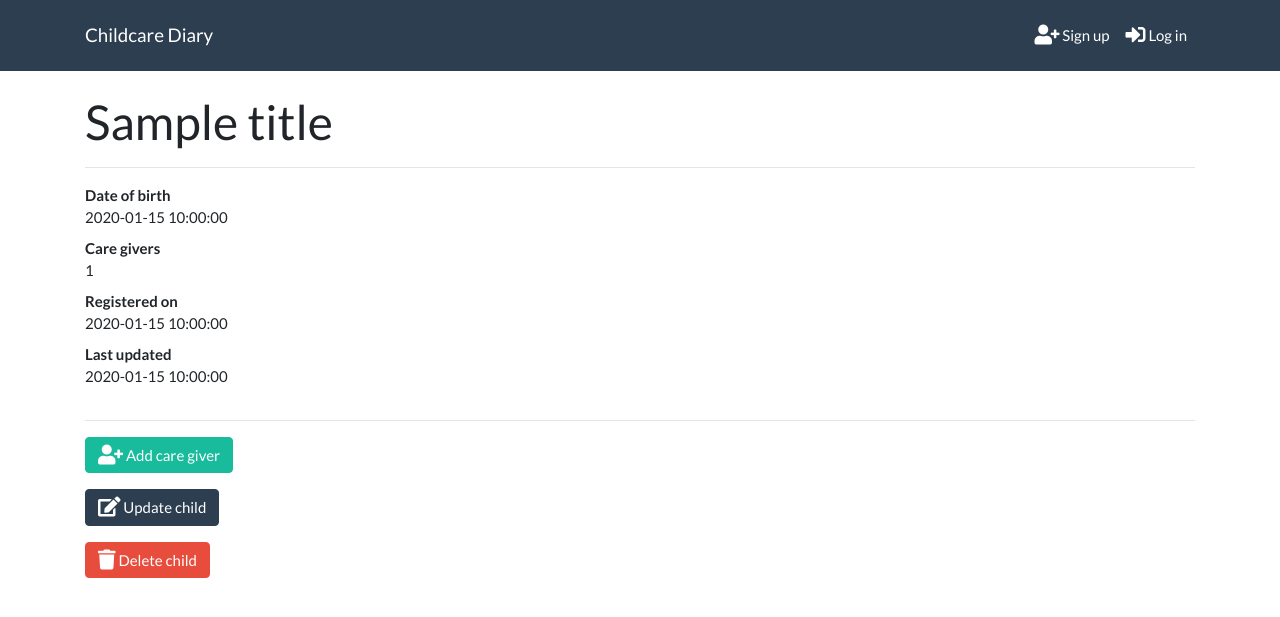
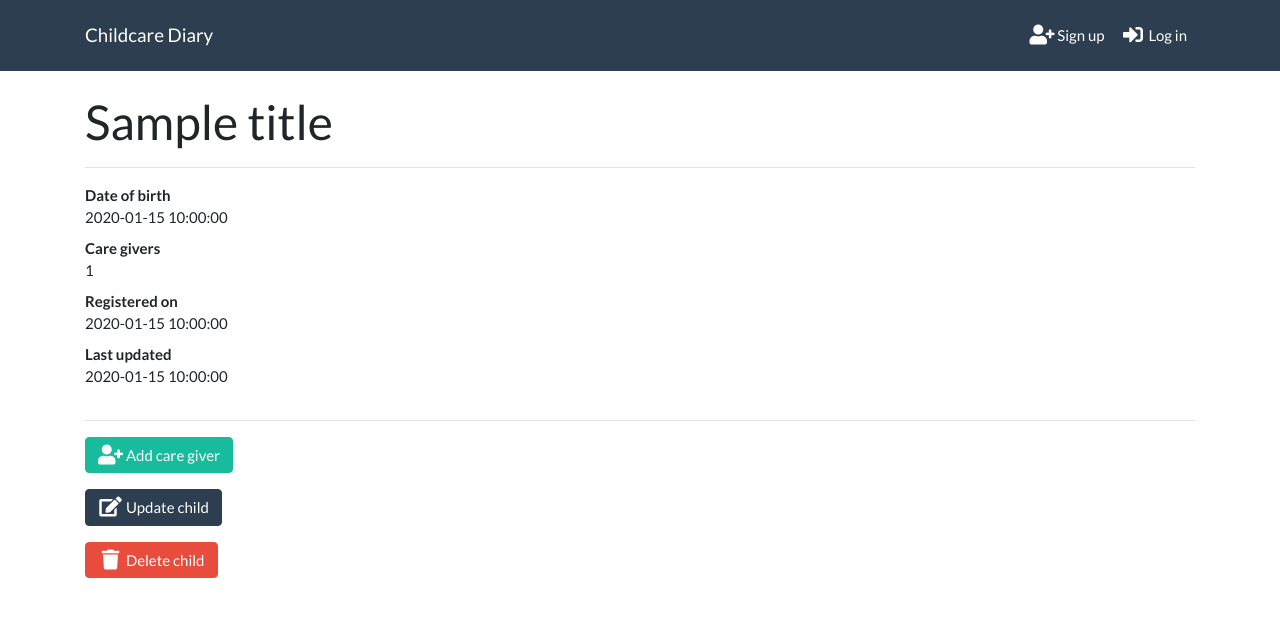
Before and after one commit to MashSoftware/diary-ui, a Flask app: template app/templates/child.html in a window 1280 px wide. Shown: the top 617 px of the page. Run offline with Flask 2, Linux system fonts and the light colour scheme; the template is opened without the code that fills it: most values are stand-ins (such as "Sample title", 1, 10 or a date in 2020); parts of the project's set-up code (start-up, migrations or seed data) failed here and were passed over; some libraries are stand-ins or nearby versions.

Commit message:
fixed width icons

```diff
--- a/app/templates/base.html
+++ b/app/templates/base.html
@@ -36,27 +36,27 @@
                 {% if current_user.is_anonymous %}
                 <ul class="navbar-nav ml-auto">
                     <li class="nav-item">
-                        <a class="nav-link" href="{{ url_for('signup') }}"><i class="fas fa-user-plus fa-lg"></i> Sign up</a>
+                        <a class="nav-link" href="{{ url_for('signup') }}"><i class="fas fa-user-plus fa-lg fa-fw"></i> Sign up</a>
                     </li>
                     <li class="nav-item">
-                        <a class="nav-link" href="{{ url_for('login') }}"><i class="fas fa-sign-in-alt fa-lg"></i> Log in</a>
+                        <a class="nav-link" href="{{ url_for('login') }}"><i class="fas fa-sign-in-alt fa-lg fa-fw"></i> Log in</a>
                     </li>
                 </ul>
                 {% else %}
                 <ul class="navbar-nav mr-auto">
                     <li class="nav-item">
-                        <a class="nav-link" href="{{ url_for('view_diary') }}"><i class="fas fa-book fa-lg"></i> Diary</a>
+                        <a class="nav-link" href="{{ url_for('view_diary') }}"><i class="fas fa-book fa-lg fa-fw"></i> Diary</a>
                     </li>
                     <li class="nav-item">
-                        <a class="nav-link" href="{{ url_for('view_children') }}"><i class="fas fa-child fa-lg"></i> Children</a>
+                        <a class="nav-link" href="{{ url_for('view_children') }}"><i class="fas fa-child fa-lg fa-fw"></i> Children</a>
                     </li>
                 </ul>
                 <ul class="navbar-nav ml-auto">
                     <li class="nav-item">
-                        <a class="nav-link" href="{{ url_for('get_user', id=current_user.id) }}"><i class="fas fa-user fa-lg"></i> {{current_user.first_name}}</a>
+                        <a class="nav-link" href="{{ url_for('get_user', id=current_user.id) }}"><i class="fas fa-user fa-lg fa-fw"></i> {{current_user.first_name}}</a>
                     </li>
                     <li class="nav-item">
-                        <a class="nav-link" href="{{ url_for('logout') }}"><i class="fas fa-sign-out-alt fa-lg"></i> Log out</a>
+                        <a class="nav-link" href="{{ url_for('logout') }}"><i class="fas fa-sign-out-alt fa-lg fa-fw"></i> Log out</a>
                     </li>
                 </ul>
                 {% endif %}
--- a/app/templates/change_password.html
+++ b/app/templates/change_password.html
@@ -38,7 +38,7 @@
                 <div class="invalid-feedback">{{error}}</div>
                 {% endfor %}
             </div>
-            <button class="btn btn-primary" type="submit"><i class="fas fa-key fa-lg"></i> Change</button>
+            <button class="btn btn-primary" type="submit"><i class="fas fa-key fa-lg fa-fw"></i> Change</button>
         </form>
     </div>
 </div>
--- a/app/templates/child.html
+++ b/app/templates/child.html
@@ -28,11 +28,11 @@
 <div class="row">
     <div class="col">
         <hr>
-        <p><a class="btn btn-success" href="#" role="button"><i class="fas fa-user-plus fa-lg"></i>
+        <p><a class="btn btn-success" href="#" role="button"><i class="fas fa-user-plus fa-lg fa-fw"></i>
             Add care giver</a></p>
-        <p><a class="btn btn-primary" href="{{ url_for('update_child', id=child.id) }}" role="button"><i class="fas fa-edit fa-lg"></i>
+        <p><a class="btn btn-primary" href="{{ url_for('update_child', id=child.id) }}" role="button"><i class="fas fa-edit fa-lg fa-fw"></i>
             Update child</a></p>
-        <p><button type="button" class="btn btn-danger" data-toggle="modal" data-target="#deleteModal"><i class="fas fa-trash fa-lg"></i>
+        <p><button type="button" class="btn btn-danger" data-toggle="modal" data-target="#deleteModal"><i class="fas fa-trash fa-lg fa-fw"></i>
             Delete child</button></p>
     </div>
 </div>
@@ -53,7 +53,7 @@
             <div class="modal-footer">
                 <button type="button" class="btn btn-secondary" data-dismiss="modal">Cancel</button>
                 <a class="btn btn-danger" href="{{ url_for('delete_child', id=child.id) }}" role="button"><i
-                        class="fas fa-trash fa-lg"></i> Delete</a>
+                        class="fas fa-trash fa-lg fa-fw"></i> Delete</a>
             </div>
         </div>
     </div>
--- a/app/templates/children.html
+++ b/app/templates/children.html
@@ -19,7 +19,7 @@
 {% endif %}
 <div class="row">
     <div class="col">
-        <a class="btn btn-success" href="{{ url_for('register_child') }}" role="button"><i class="fas fa-child fa-lg"></i> Register a child</a>
+        <a class="btn btn-success" href="{{ url_for('register_child') }}" role="button"><i class="fas fa-child fa-lg fa-fw"></i> Register a child</a>
     </div>
 </div>
 {% endblock %}
--- a/app/templates/diary.html
+++ b/app/templates/diary.html
@@ -2,7 +2,7 @@
 {% block content %}
 <div class="row">
     <div class="col">
-        <a class="btn btn-success" href="#" role="button"><i class="fas fa-plus fa-lg"></i> Add an entry</a>
+        <a class="btn btn-success" href="#" role="button"><i class="fas fa-plus fa-lg fa-fw"></i> Add an entry</a>
     </div>
 </div>
 {% endblock %}
--- a/app/templates/index.html
+++ b/app/templates/index.html
@@ -8,9 +8,9 @@
             <p class="lead">Keep track of your child's daily routine, including feeding, changing, sleep and more.</p>
             <hr class="my-4">
             <p class="lead">Sign up for a <strong>free</strong> account today!<br>
-            <a class="btn btn-primary btn-lg" href="{{ url_for('signup') }}" role="button"><i class="fas fa-user-plus fa-lg"></i> Sign up</a></p>
+            <a class="btn btn-primary btn-lg" href="{{ url_for('signup') }}" role="button"><i class="fas fa-user-plus fa-lg fa-fw"></i> Sign up</a></p>
             <p class="lead">Aleady a member?<br>
-            <a class="btn btn-secondary btn-lg" href="{{ url_for('login') }}" role="button"><i class="fas fa-sign-in-alt fa-lg"></i> Log in</a></p>
+            <a class="btn btn-secondary btn-lg" href="{{ url_for('login') }}" role="button"><i class="fas fa-sign-in-alt fa-lg fa-fw"></i> Log in</a></p>
         </div>
         {% endif %}
     </div>
--- a/app/templates/log_in.html
+++ b/app/templates/log_in.html
@@ -34,7 +34,7 @@
                     {{ form.remember_me.label(class="form-check-label") }}
                 </div>
             </div>
-            <button class="btn btn-primary" type="submit"><i class="fas fa-sign-in-alt fa-lg"></i> Log in</button>
+            <button class="btn btn-primary" type="submit"><i class="fas fa-sign-in-alt fa-lg fa-fw"></i> Log in</button>
         </form>
     </div>
 </div>
--- a/app/templates/register_child.html
+++ b/app/templates/register_child.html
@@ -37,7 +37,7 @@
                 <div class="invalid-feedback">{{error}}</div>
                 {% endfor %}
             </div>
-            <button class="btn btn-success" type="submit"><i class="fas fa-child fa-lg"></i> Register</button>
+            <button class="btn btn-success" type="submit"><i class="fas fa-child fa-lg fa-fw"></i> Register</button>
         </form>
     </div>
 </div>
--- a/app/templates/sign_up.html
+++ b/app/templates/sign_up.html
@@ -61,7 +61,7 @@
                 <div class="invalid-feedback">{{error}}</div>
                 {% endfor %}
             </div>
-            <button class="btn btn-success" type="submit"><i class="fas fa-user-plus fa-lg"></i> Sign up</button>
+            <button class="btn btn-success" type="submit"><i class="fas fa-user-plus fa-lg fa-fw"></i> Sign up</button>
         </form>
     </div>
 </div>
--- a/app/templates/update_child.html
+++ b/app/templates/update_child.html
@@ -37,7 +37,7 @@
                 <div class="invalid-feedback">{{error}}</div>
                 {% endfor %}
             </div>
-            <button class="btn btn-primary" type="submit"><i class="fas fa-edit fa-lg"></i> Update</button>
+            <button class="btn btn-primary" type="submit"><i class="fas fa-edit fa-lg fa-fw"></i> Update</button>
         </form>
     </div>
 </div>
--- a/app/templates/update_profile.html
+++ b/app/templates/update_profile.html
@@ -38,7 +38,7 @@
                 <div class="invalid-feedback">{{error}}</div>
                 {% endfor %}
             </div>
-            <button class="btn btn-primary" type="submit"><i class="fas fa-edit fa-lg"></i> Update</button>
+            <button class="btn btn-primary" type="submit"><i class="fas fa-edit fa-lg fa-fw"></i> Update</button>
         </form>
     </div>
 </div>
```
Also changed, not shown: app/templates/user.html (+4 -4 lines).
